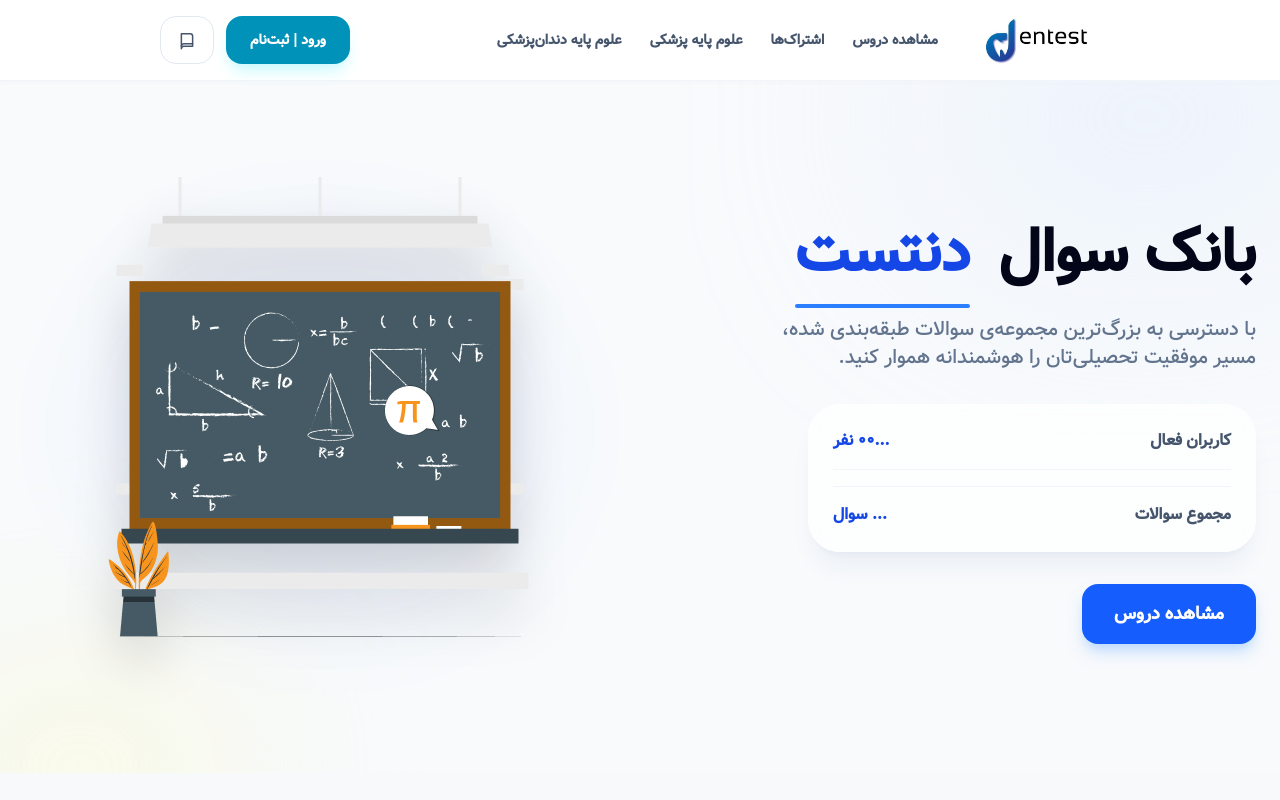
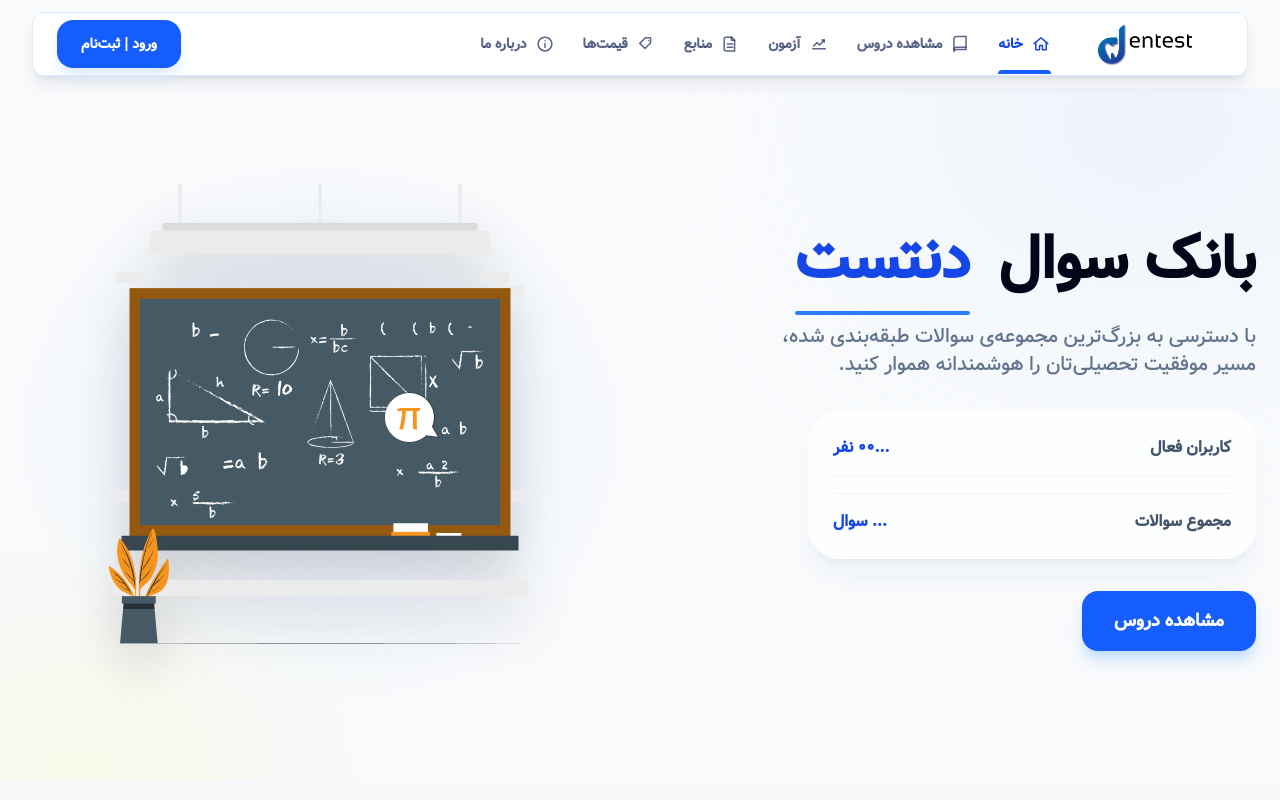
Before and after one commit to programmer-black2/qbank, a Next.js app in the folder frontend/: page / in a window 1280 px wide. Shown: the top 800 px of the page. Built offline with nearby package versions, Linux system fonts and the light colour scheme; no server answers.

Commit message:
Make header responsive with mobile navigation
Redesign the site header navigation with icon-based links, keep it sticky, and add a mobile combobox-style dropdown so pricing, about, resources, exams, and courses remain accessible on small screens.

```diff
--- a/frontend/components/header/header.tsx
+++ b/frontend/components/header/header.tsx
@@ -2,6 +2,7 @@
 
 import Image from "next/image";
 import Link from "next/link";
+import type { ReactNode } from "react";
 import { useEffect, useState } from "react";
 import { usePathname, useRouter } from "next/navigation";
 import {
@@ -17,20 +18,75 @@
   UserSubscription,
 } from "@/services/subscription/subscription.api";
 
+type NavIconName = "home" | "book" | "chart" | "file" | "tag" | "info";
+
+const navItems: Array<{
+  label: string;
+  href: string;
+  icon: NavIconName;
+  activeMatch?: string;
+}> = [
+  { label: "خانه", href: "/", icon: "home", activeMatch: "/" },
+  { label: "مشاهده دروس", href: "/category", icon: "book", activeMatch: "/category" },
+  { label: "آزمون", href: "/exam", icon: "chart", activeMatch: "/exam" },
+  { label: "منابع", href: "/resources", icon: "file", activeMatch: "/resources" },
+  { label: "قیمت‌ها", href: "/subscription", icon: "tag", activeMatch: "/subscription" },
+  { label: "درباره ما", href: "/about", icon: "info", activeMatch: "/about" },
+];
+
+function Icon({ name, className = "h-5 w-5" }: { name: NavIconName; className?: string }) {
+  const paths: Record<NavIconName, ReactNode> = {
+    home: (
+      <>
+        <path strokeLinecap="round" strokeLinejoin="round" d="m3.75 11.5 8.25-7 8.25 7" />
+        <path strokeLinecap="round" strokeLinejoin="round" d="M5.75 10.25v8.5h4.5v-5h3.5v5h4.5v-8.5" />
+      </>
+    ),
+    book: (
+      <>
+        <path strokeLinecap="round" strokeLinejoin="round" d="M4.75 5.75A2.75 2.75 0 0 1 7.5 3h11.75v15.5H7.5a2.75 2.75 0 0 0-2.75 2.75V5.75Z" />
+        <path strokeLinecap="round" strokeLinejoin="round" d="M4.75 18.5A2.75 2.75 0 0 1 7.5 15.75h11.75" />
+      </>
+    ),
+    chart: (
+      <>
+        <path strokeLinecap="round" strokeLinejoin="round" d="M4.5 17.75h15" />
+        <path strokeLinecap="round" strokeLinejoin="round" d="m5.75 14.25 4-4 3 3 5.5-6" />
+        <path strokeLinecap="round" strokeLinejoin="round" d="M15.5 7.25h2.75V10" />
+      </>
+    ),
+    file: (
+      <>
+        <path strokeLinecap="round" strokeLinejoin="round" d="M7.25 3.75h6.5l3.75 3.75v12.75H7.25A2.25 2.25 0 0 1 5 18V6a2.25 2.25 0 0 1 2.25-2.25Z" />
+        <path strokeLinecap="round" strokeLinejoin="round" d="M13.75 3.75V7.5h3.75M8.75 12h6.5M8.75 15.75h6.5" />
+      </>
+    ),
+    tag: (
+      <>
+        <path strokeLinecap="round" strokeLinejoin="round" d="M4.5 11.25 11.25 4.5h6.25v6.25L10.75 17.5 4.5 11.25Z" />
+        <path strokeLinecap="round" strokeLinejoin="round" d="M15.25 7.75h.01" />
+      </>
+    ),
+    info: (
+      <>
+        <path strokeLinecap="round" strokeLinejoin="round" d="M12 20.25a8.25 8.25 0 1 0 0-16.5 8.25 8.25 0 0 0 0 16.5Z" />
+        <path strokeLinecap="round" strokeLinejoin="round" d="M12 11.25v5M12 8h.01" />
+      </>
+    ),
+  };
+
+  return (
+    <svg className={className} viewBox="0 0 24 24" fill="none" stroke="currentColor" strokeWidth="1.8" aria-hidden="true">
+      {paths[name]}
+    </svg>
+  );
+}
+
 function UserIcon() {
   return (
     <svg className="h-5 w-5" viewBox="0 0 24 24" fill="none" stroke="currentColor" strokeWidth="1.8" aria-hidden="true">
       <path strokeLinecap="round" strokeLinejoin="round" d="M15.75 7.5a3.75 3.75 0 1 1-7.5 0 3.75 3.75 0 0 1 7.5 0Z" />
       <path strokeLinecap="round" strokeLinejoin="round" d="M4.5 20.25a7.5 7.5 0 0 1 15 0" />
-    </svg>
-  );
-}
-
-function BookIcon() {
-  return (
-    <svg className="h-5 w-5" viewBox="0 0 24 24" fill="none" stroke="currentColor" strokeWidth="1.8" aria-hidden="true">
-      <path strokeLinecap="round" strokeLinejoin="round" d="M5.25 4.5h10.5A3 3 0 0 1 18.75 7.5v12H8.25a3 3 0 0 0-3 3v-18Z" />
-      <path strokeLinecap="round" strokeLinejoin="round" d="M5.25 19.5a3 3 0 0 1 3-3h10.5" />
     </svg>
   );
 }
@@ -54,12 +110,29 @@
   );
 }
 
+function ChevronIcon({ open }: { open: boolean }) {
+  return (
+    <svg
+      className={`h-4 w-4 transition-transform duration-200 ${open ? "rotate-180" : ""}`}
+      viewBox="0 0 24 24"
+      fill="none"
+      stroke="currentColor"
+      strokeWidth="2"
+      aria-hidden="true"
+    >
+      <path strokeLinecap="round" strokeLinejoin="round" d="m6 9 6 6 6-6" />
+    </svg>
+  );
+}
+
 export default function Header() {
   const pathname = usePathname();
   const router = useRouter();
   const [isAuthenticated, setIsAuthenticated] = useState(false);
   const [user, setUser] = useState<StoredUser | null>(null);
   const [subscription, setSubscription] = useState<UserSubscription | null>(null);
+  const [hideForHeroTitle, setHideForHeroTitle] = useState(false);
+  const [mobileMenuOpen, setMobileMenuOpen] = useState(false);
 
   useEffect(() => {
     const syncAuthState = () => {
@@ -108,6 +181,40 @@
     };
   }, [isAuthenticated]);
 
+  useEffect(() => {
+    if (pathname !== "/") {
+      return;
+    }
+
+    let frameId = 0;
+
+    const updateHeaderVisibility = () => {
+      window.cancelAnimationFrame(frameId);
+
+      frameId = window.requestAnimationFrame(() => {
+        const heroTitle = document.getElementById("home-hero-title");
+
+        if (!heroTitle) {
+          setHideForHeroTitle(false);
+          return;
+        }
+
+        const titleTop = heroTitle.getBoundingClientRect().top;
+        setHideForHeroTitle(window.scrollY > 24 && titleTop <= 112);
+      });
+    };
+
+    updateHeaderVisibility();
+    window.addEventListener("scroll", updateHeaderVisibility, { passive: true });
+    window.addEventListener("resize", updateHeaderVisibility);
+
+    return () => {
+      window.cancelAnimationFrame(frameId);
+      window.removeEventListener("scroll", updateHeaderVisibility);
+      window.removeEventListener("resize", updateHeaderVisibility);
+    };
+  }, [pathname]);
+
   const handleLogout = async () => {
     const refresh = localStorage.getItem("refresh");
 
@@ -125,70 +232,105 @@
 
   const remainingDays = subscription?.remaining_days ?? 0;
   const hasActiveSubscription = subscription?.status === "active" && remainingDays > 0;
+  const shouldHideHeader = pathname === "/" && hideForHeroTitle && !mobileMenuOpen;
+  const activeNavLabel =
+    navItems.find((item) =>
+      item.activeMatch === "/" ? pathname === "/" : pathname.startsWith(item.activeMatch || item.href)
+    )?.label || "منو";
 
   return (
-    <nav className="sticky top-0 z-[100] w-full border-b border-slate-100 bg-white/90 shadow-sm shadow-slate-100/50 backdrop-blur-xl" dir="rtl">
-      <div className="w-full px-40">
-        <div className="flex h-20 w-full items-center justify-between gap-5">
-          <div className="flex min-w-0 flex-1 items-center justify-start gap-8">
+    <nav
+      className={`sticky top-0 z-[100] w-full bg-transparent py-3 transition-all duration-500 ease-out ${
+        shouldHideHeader
+          ? "pointer-events-none -translate-y-full opacity-0"
+          : "translate-y-0 opacity-100"
+      }`}
+      dir="rtl"
+    >
+      <div className="mx-auto w-full max-w-[90rem] px-3 sm:px-6 lg:px-8">
+        <div className="relative flex min-h-16 w-full items-center justify-between gap-3 rounded-xl border border-blue-100 bg-white/95 px-3 shadow-lg shadow-blue-950/10 backdrop-blur-xl sm:px-5 md:px-6">
+          <div className="flex min-w-0 flex-1 items-center justify-start gap-4 lg:gap-8">
             <Link className="flex shrink-0 items-center" href="/" aria-label="صفحه اصلی دنتست">
               <Image
                 alt="دنتست"
                 width={150}
                 height={25}
                 src="/images/LogoHeader.jpg"
-                className="h-auto w-[132px] object-contain sm:w-[150px]"
+                className="h-auto w-[104px] object-contain sm:w-[128px] lg:w-[140px]"
               />
             </Link>
 
             <div className="hidden items-center gap-7 lg:flex">
-              <Link className="text-sm font-bold text-slate-600 transition-colors hover:text-blue-600" href="/category">
-                مشاهده دروس
-              </Link>
-              <Link className="text-sm font-bold text-slate-600 transition-colors hover:text-blue-600" href="/subscription">
-                اشتراک‌ها
-              </Link>
-              <Link className="text-sm font-bold text-slate-600 transition-colors hover:text-blue-600" href="/category/علوم-پایه-1">
-                علوم پایه پزشکی
-              </Link>
-              <Link className="text-sm font-bold text-slate-600 transition-colors hover:text-blue-600" href="/category/علوم-پایه-1">
-                علوم پایه دندان‌پزشکی
-              </Link>
+              {navItems.map((item) => {
+                const isActive =
+                  item.activeMatch === "/"
+                    ? pathname === "/"
+                    : pathname.startsWith(item.activeMatch || item.href);
+
+                return (
+                  <Link
+                    key={item.href}
+                    className={`relative flex items-center gap-2 py-5 text-sm font-bold transition-colors ${
+                      isActive ? "text-blue-700" : "text-blue-950/70 hover:text-blue-700"
+                    }`}
+                    href={item.href}
+                  >
+                    <Icon name={item.icon} />
+                    {item.label}
+                    {isActive && (
+                      <span className="absolute bottom-0 right-0 h-1 w-full rounded-t-full bg-blue-600" />
+                    )}
+                  </Link>
+                );
+              })}
+            </div>
+
+            <div className="relative lg:hidden">
+              <button
+                type="button"
+                aria-expanded={mobileMenuOpen}
+                aria-controls="mobile-header-menu"
+                onClick={() => setMobileMenuOpen((open) => !open)}
+                className="inline-flex h-11 min-w-[8.5rem] items-center justify-between gap-2 rounded-2xl border border-blue-100 bg-blue-50 px-4 text-sm font-black text-blue-700 transition-colors hover:bg-blue-100"
+              >
+                <span className="truncate">{activeNavLabel}</span>
+                <ChevronIcon open={mobileMenuOpen} />
+              </button>
             </div>
           </div>
 
-          <div className="flex shrink-0 items-center justify-end gap-3">
+          <div className="flex shrink-0 items-center justify-end gap-2 sm:gap-3">
             {isAuthenticated ? (
               <div className="group relative">
                 <button
                   type="button"
-                  className="grid h-12 w-12 place-items-center rounded-2xl border border-cyan-200 bg-cyan-50 text-cyan-700 transition-all hover:border-cyan-300 hover:bg-white hover:shadow-lg hover:shadow-cyan-100"
+                  className="grid h-11 w-11 place-items-center rounded-2xl border border-blue-200 bg-blue-50 text-blue-700 transition-all hover:border-blue-300 hover:bg-white hover:shadow-lg hover:shadow-blue-100 sm:h-12 sm:w-12"
                   aria-label="منوی حساب کاربری"
                 >
                   <UserIcon />
                 </button>
 
                 <div className="invisible absolute left-0 top-full w-72 translate-y-2 pt-3 opacity-0 transition-all duration-200 group-hover:visible group-hover:translate-y-0 group-hover:opacity-100">
-                  <div className="overflow-hidden rounded-3xl border border-slate-100 bg-white text-right shadow-2xl shadow-slate-200/70">
-                    <div className="relative overflow-hidden bg-cyan-50 p-5">
-                      <div className="absolute inset-0 opacity-45 [background-image:radial-gradient(circle_at_18px_18px,#67e8f9_2px,transparent_2px)] [background-size:34px_34px]" />
+                  <div className="overflow-hidden rounded-3xl border border-blue-100 bg-white text-right shadow-2xl shadow-blue-100/80">
+                    <div className="relative overflow-hidden bg-blue-50 p-5">
+                      <div className="absolute inset-0 opacity-45 [background-image:radial-gradient(circle_at_18px_18px,#93c5fd_2px,transparent_2px)] [background-size:34px_34px]" />
                       <div className="relative">
-                        <p className="text-xs font-bold text-cyan-700">
+                        <p className="text-xs font-bold text-blue-700">
                           {user?.full_name || "دانشجوی دنتست"}
                         </p>
-                        <p className="mt-3 text-3xl font-black text-cyan-700">
+                        <p className="mt-3 text-3xl font-black text-blue-700">
                           {hasActiveSubscription
                             ? `${remainingDays.toLocaleString("fa-IR")} روز`
                             : "بدون اشتراک"}
                         </p>
-                        <p className="mt-2 text-sm font-medium text-slate-600">
+                        <p className="mt-2 text-sm font-medium text-blue-950/70">
                           {hasActiveSubscription
                             ? "از اشتراک شما باقی مانده است"
                             : "برای مشاهده سوالات اشتراک تهیه کنید"}
                         </p>
                         <Link
                           href="/subscription"
-                          className="mt-4 inline-flex w-full items-center justify-center gap-2 rounded-xl border border-cyan-600 bg-white px-4 py-3 text-sm font-black text-cyan-700 transition-colors hover:bg-cyan-600 hover:text-white"
+                          className="mt-4 inline-flex w-full items-center justify-center gap-2 rounded-xl border border-blue-600 bg-white px-4 py-3 text-sm font-black text-blue-700 transition-colors hover:bg-blue-600 hover:text-white"
                         >
                           تمدید اشتراک
                           <RefreshIcon />
@@ -197,28 +339,22 @@
                     </div>
 
                     <div className="py-2">
-                      <Link className="block px-5 py-3 text-sm font-bold text-slate-700 transition-colors hover:bg-slate-50 hover:text-blue-600" href="/profile">
+                      <Link className="block px-5 py-3 text-sm font-bold text-blue-950 transition-colors hover:bg-blue-50 hover:text-blue-700" href="/profile">
                         پنل دانشجو
                       </Link>
-                      <Link className="block px-5 py-3 text-sm font-bold text-slate-700 transition-colors hover:bg-slate-50 hover:text-blue-600" href="/category">
+                      <Link className="block px-5 py-3 text-sm font-bold text-blue-950 transition-colors hover:bg-blue-50 hover:text-blue-700" href="/category">
                         دوره‌های من
                       </Link>
-                      <Link className="block px-5 py-3 text-sm font-bold text-slate-700 transition-colors hover:bg-slate-50 hover:text-blue-600" href="/subscription">
+                      <Link className="block px-5 py-3 text-sm font-bold text-blue-950 transition-colors hover:bg-blue-50 hover:text-blue-700" href="/subscription">
                         دوره‌های پیشنهادی من
                       </Link>
                     </div>
 
-                    {/* <div className="border-t border-slate-100 py-2">
-                      <Link className="block px-5 py-3 text-sm font-bold text-slate-700 transition-colors hover:bg-slate-50 hover:text-blue-600" href="/author/login">
-                        تدریس کنید
-                      </Link>
-                    </div> */}
-
-                    <div className="border-t border-slate-100 p-2">
+                    <div className="border-t border-blue-100 p-2">
                       <button
                         type="button"
                         onClick={handleLogout}
-                        className="flex w-full items-center justify-between rounded-2xl px-3 py-3 text-sm font-bold text-slate-700 transition-colors hover:bg-red-50 hover:text-red-600"
+                        className="flex w-full items-center justify-between rounded-2xl px-3 py-3 text-sm font-bold text-blue-950 transition-colors hover:bg-blue-50 hover:text-blue-700"
                       >
                         خروج از حساب کاربری
                         <LogoutIcon />
@@ -229,19 +365,47 @@
               </div>
             ) : (
               <Link
-                className="inline-flex min-h-12 items-center justify-center rounded-2xl bg-cyan-600 px-5 text-sm font-black text-white shadow-lg shadow-cyan-100 transition-all hover:-translate-y-0.5 hover:bg-cyan-700 sm:px-6"
+                className="inline-flex min-h-11 items-center justify-center rounded-2xl bg-blue-600 px-4 text-xs font-black text-white shadow-lg shadow-blue-100 transition-all hover:-translate-y-0.5 hover:bg-blue-700 sm:min-h-12 sm:px-6 sm:text-sm"
                 href="/login"
               >
-                ورود | ثبت‌نام
+                <span className="sm:hidden">ورود</span>
+                <span className="hidden sm:inline">ورود | ثبت‌نام</span>
               </Link>
             )}
+          </div>
 
-            <Link
-              className="hidden min-h-12 items-center justify-center rounded-2xl border border-slate-200 px-4 text-sm font-bold text-slate-600 transition-colors hover:border-blue-100 hover:bg-blue-50 hover:text-blue-700 sm:inline-flex"
-              href="/category"
-            >
-              <BookIcon />
-            </Link>
+          <div
+            id="mobile-header-menu"
+            className={`absolute left-3 right-3 top-[calc(100%+0.75rem)] overflow-hidden rounded-3xl border border-blue-100 bg-white shadow-2xl shadow-blue-100/80 transition-all duration-200 lg:hidden ${
+              mobileMenuOpen
+                ? "visible translate-y-0 opacity-100"
+                : "invisible -translate-y-2 opacity-0"
+            }`}
+          >
+            <div className="grid gap-1 p-2">
+              {navItems.map((item) => {
+                const isActive =
+                  item.activeMatch === "/"
+                    ? pathname === "/"
+                    : pathname.startsWith(item.activeMatch || item.href);
+
+                return (
+                  <Link
+                    key={item.href}
+                    href={item.href}
+                    onClick={() => setMobileMenuOpen(false)}
+                    className={`flex items-center justify-between rounded-2xl px-4 py-3 text-sm font-black transition-colors ${
+                      isActive
+                        ? "bg-blue-600 text-white"
+                        : "text-blue-950 hover:bg-blue-50 hover:text-blue-700"
+                    }`}
+                  >
+                    <span>{item.label}</span>
+                    <Icon name={item.icon} />
+                  </Link>
+                );
+              })}
+            </div>
           </div>
         </div>
       </div>
```
